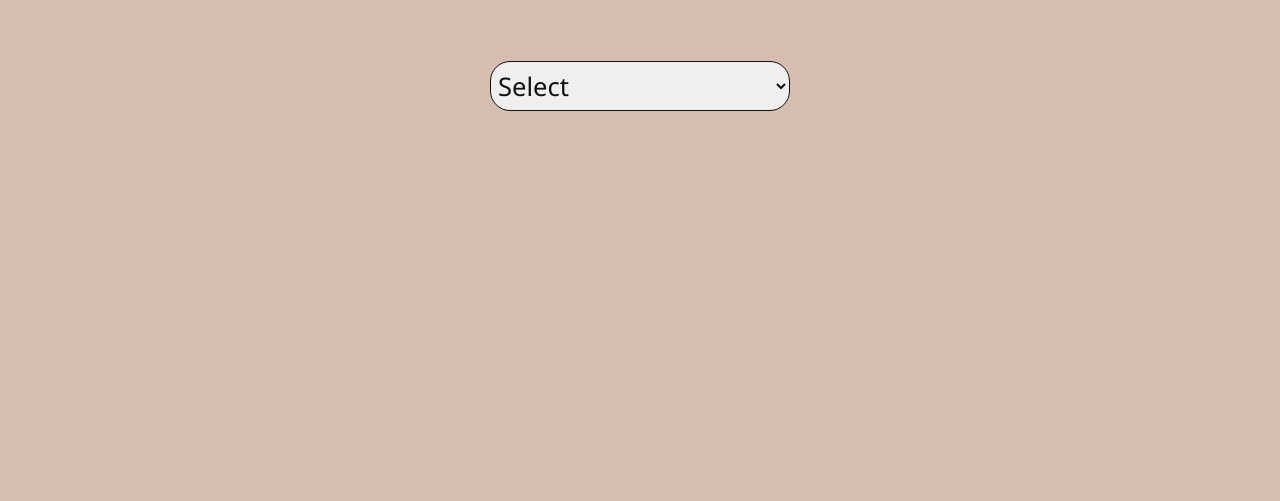
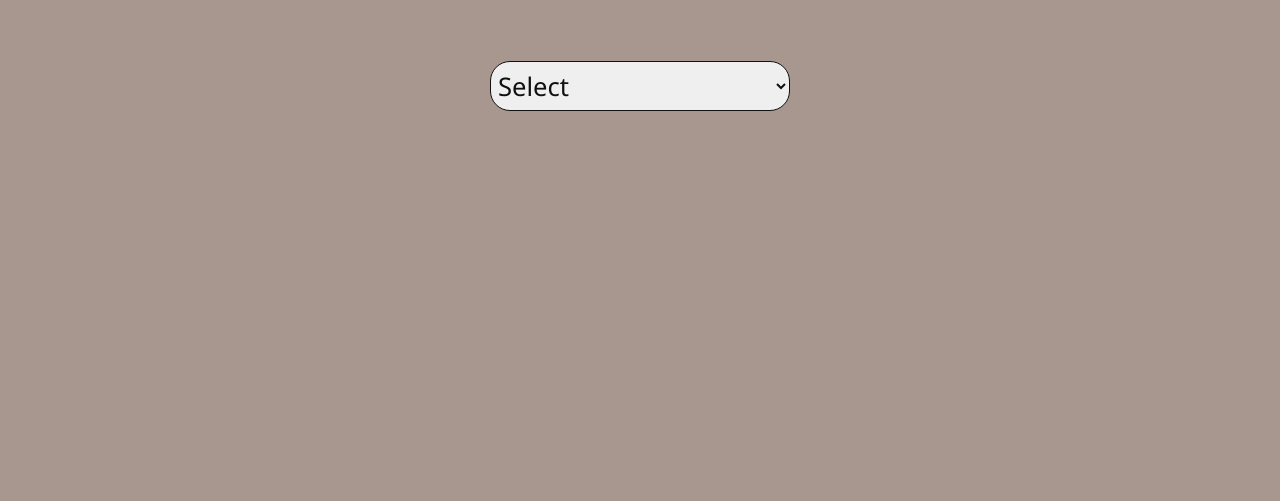
Before and after one commit to mrwebmonkey/BNote, a plain HTML site: page index.html in a window 1280 px wide. Shown: the part 379-880 px from the top of the page. Drawn offline with Linux system fonts and the light colour scheme.

Commit message:
Commit for testing

```diff
--- a/style.css
+++ b/style.css
@@ -9,7 +9,7 @@ html,body{
     height: 100%;
 }
 body{
-    background-color: #d5bdaf;
+    background-color: #a7978e;
     object-fit: cover;
 }
 h1{
```
